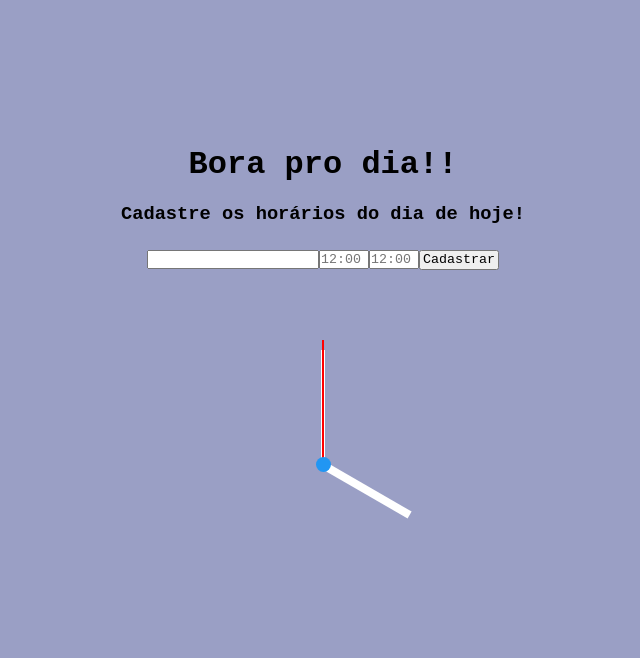
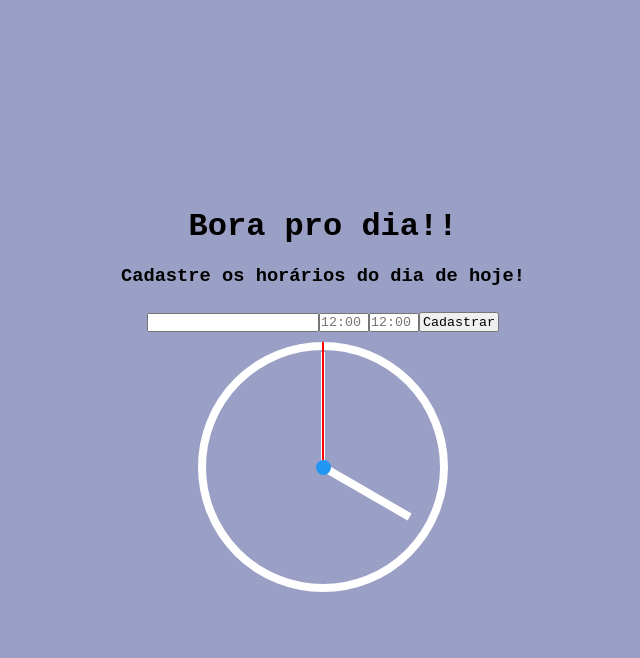
Before and after one commit to enicio/enicio.github.io, a plain HTML site: page boraprodia/index.html in a window 1280 px wide. Shown: the whole page, without its empty margins (317-957 px from the left). Drawn offline with Linux system fonts and the light colour scheme.

Commit message:
Ajustes de posicionamento no CSS

```diff
--- a/boraprodia/style.css
+++ b/boraprodia/style.css
@@ -14,13 +14,14 @@ body {
   background: #9a9fc5;
 }
 .clock {
-  width: 380px;
-  height: 380px;
+  width: 250px;
+  height: 250px;
   display: flex;
   justify-content: center;
   align-items: center;
-  /* border: 8px solid #fff; */
+  border: 8px solid #fff;
   border-radius: 50%;
+  margin-top: 5px;
 }
 .clock::before {
   content: '';
@@ -103,19 +104,10 @@ li .erase {
 .circular-chart {
   display: block;
   position: absolute;
-  margin: 10px auto;
+  margin: 0px 0px;
   max-width: 100%;
   max-height: 250px;
-  /* z-index: 2; */
 }
-
-/* .rotate-1 {
-  transform: rotate(90deg);
-}
-
-.rotate-2 {
-  transform: rotate(160deg);
-} */
 
 svg {
   width: 250px;
@@ -124,7 +116,7 @@ svg {
 
 .circle {
   fill: none;
-  stroke-width: 2;
+  stroke-width: 1.5;
   stroke-linecap: round;
   animation: progress 1s ease-out forwards;
   /* stroke-dasharray: 20, 100; */
```
